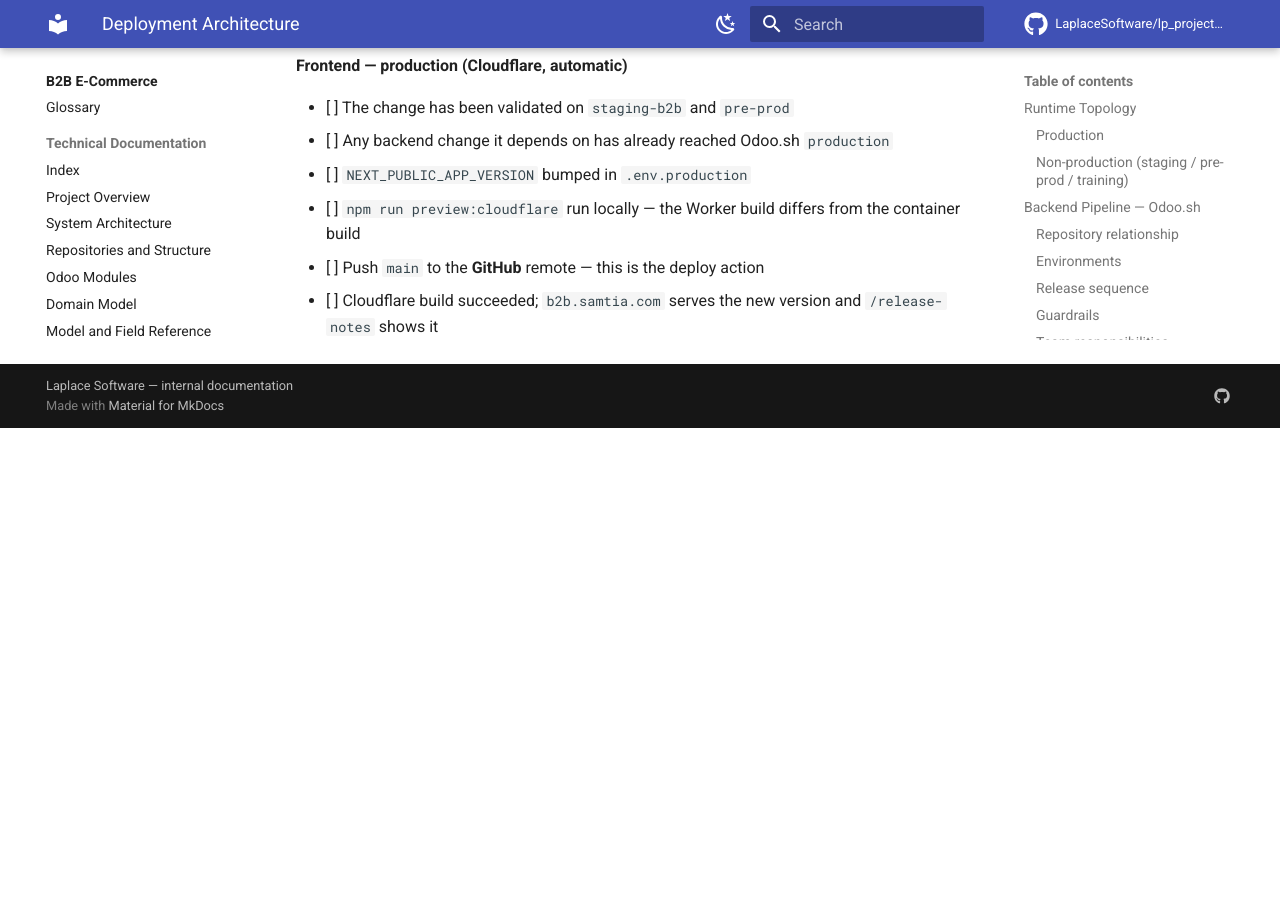
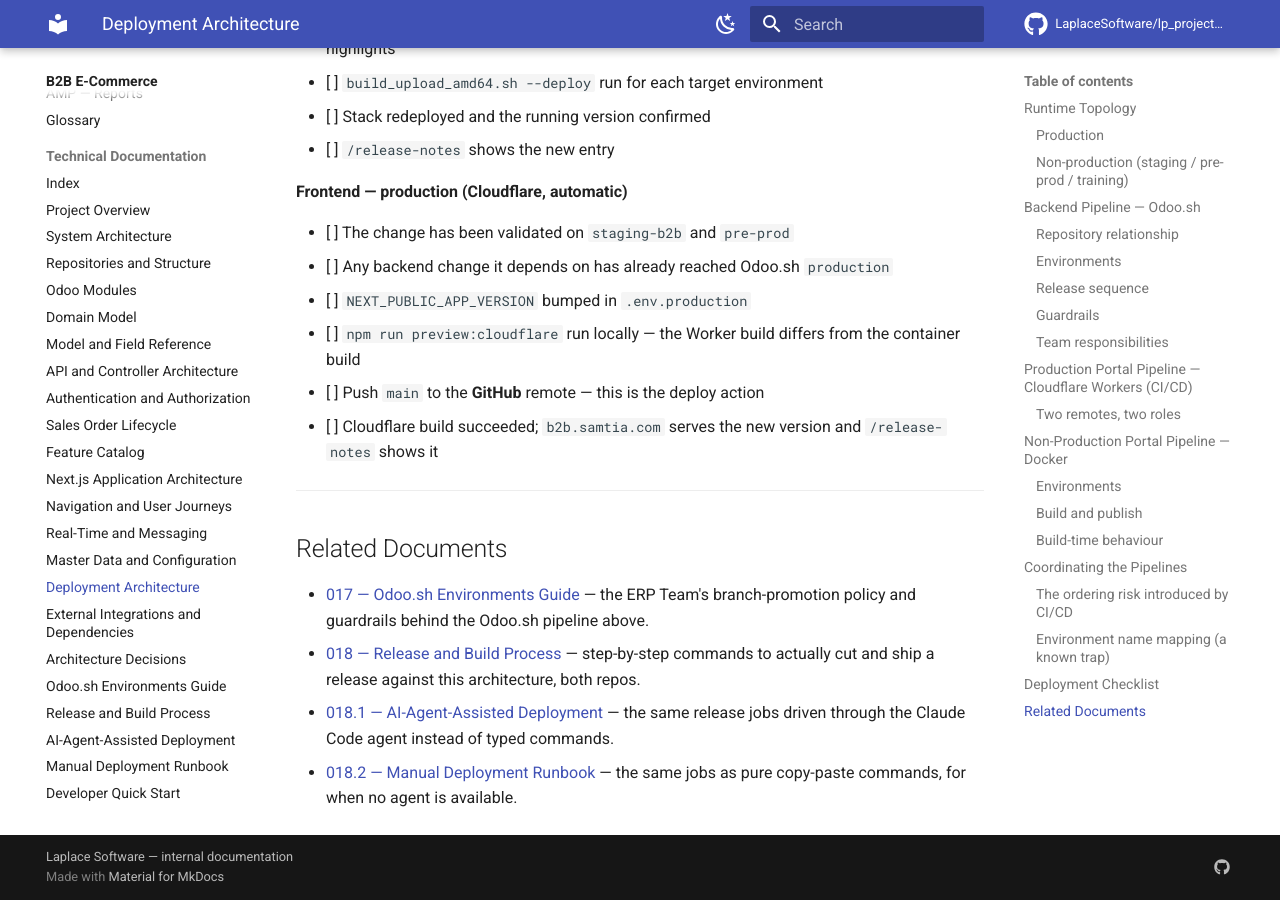
Before and after one commit to LaplaceSoftware/lp_projects_docs, an MkDocs documentation site: the page built from docs/b2b_ecommerce_docs/_technical_docs/014-Deployment-Architecture.md, in a window 1280 px wide and 900 px high, scrolled down 9895 px. Built offline with MkDocs 1.6.1 and Material for MkDocs 9.7.7, drawn with Linux system fonts in a browser that asks for light colours; comment, search, counter and statistics services are not loaded; before the commit the page ends 10323 px from its top, so only the background shows below that; some of the changed text lies outside the part shown.

Commit message:
Cross-link 014 to the 018/018.1/018.2 execution runbooks
Mirrors addons_lp_ecommerce PR 1288 — adds an intro note and a
Related Documents section to 014 pointing to 017, 018, 018.1, and
018.2 so the deployment-doc series is navigable as one topic.

Co-Authored-By: Claude Sonnet 5 <noreply@anthropic.com>

```diff
--- a/docs/b2b_ecommerce_docs/_technical_docs/014-Deployment-Architecture.md
+++ b/docs/b2b_ecommerce_docs/_technical_docs/014-Deployment-Architecture.md
@@ -9,6 +9,13 @@ The platform deploys through **three pipelines**:
 | 3 | **Docker → private registry** | The four internal portal environments (staging / pre-prod / training) | Manual — a developer runs the build script |
 
 Only pipeline 2 is continuous. Pipelines 1 and 3 are deliberately gated by a human.
+
+This page covers the **architecture** — what deploys where, and why. For the commands to actually
+*execute* a release against this architecture, see
+[018 — Release and Build Process](018-Release-and-Build-Process.md) (full runbook),
+[018.1 — AI-Agent-Assisted Deployment](018.1-AI-Agent-Assisted-Deployment.md) (same jobs, via
+Claude Code), or [018.2 — Manual Deployment Runbook](018.2-Manual-Deployment-Runbook.md) (pure
+copy-paste commands, no agent).
 
 ---
 
@@ -293,3 +300,16 @@ this for you.
 - [ ] `npm run preview:cloudflare` run locally — the Worker build differs from the container build
 - [ ] Push `main` to the **GitHub** remote — this is the deploy action
 - [ ] Cloudflare build succeeded; `b2b.samtia.com` serves the new version and `/release-notes` shows it
+
+---
+
+## Related Documents
+
+- [017 — Odoo.sh Environments Guide](017-Odoo.sh-Environments-Guide.md) — the ERP Team's
+  branch-promotion policy and guardrails behind the Odoo.sh pipeline above.
+- [018 — Release and Build Process](018-Release-and-Build-Process.md) — step-by-step commands to
+  actually cut and ship a release against this architecture, both repos.
+- [018.1 — AI-Agent-Assisted Deployment](018.1-AI-Agent-Assisted-Deployment.md) — the same release
+  jobs driven through the Claude Code agent instead of typed commands.
+- [018.2 — Manual Deployment Runbook](018.2-Manual-Deployment-Runbook.md) — the same jobs as pure
+  copy-paste commands, for when no agent is available.
```
Also changed, not shown: other parts of docs/b2b_ecommerce_docs/_technical_docs/014-Deployment-Architecture.md (+2 -2 lines).
